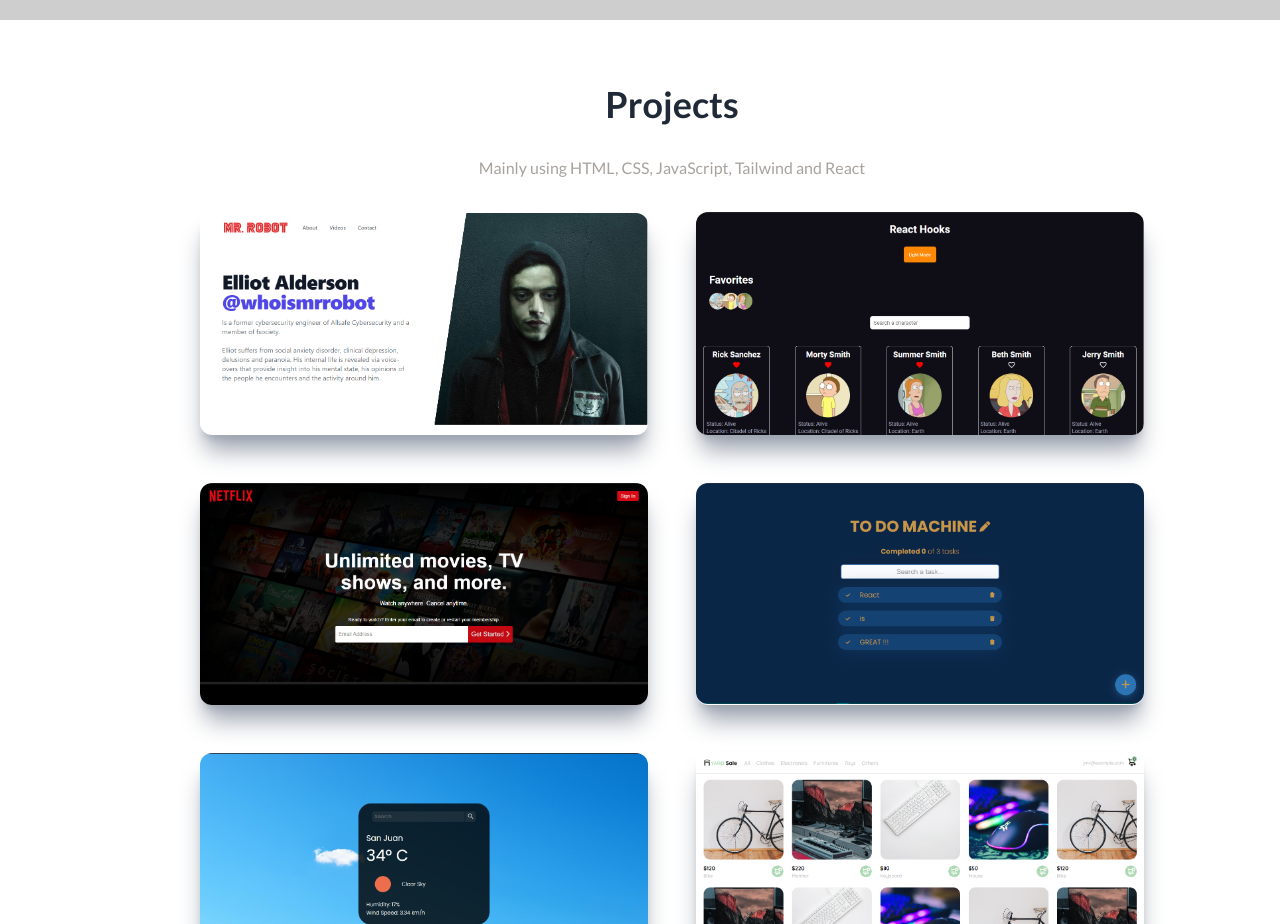
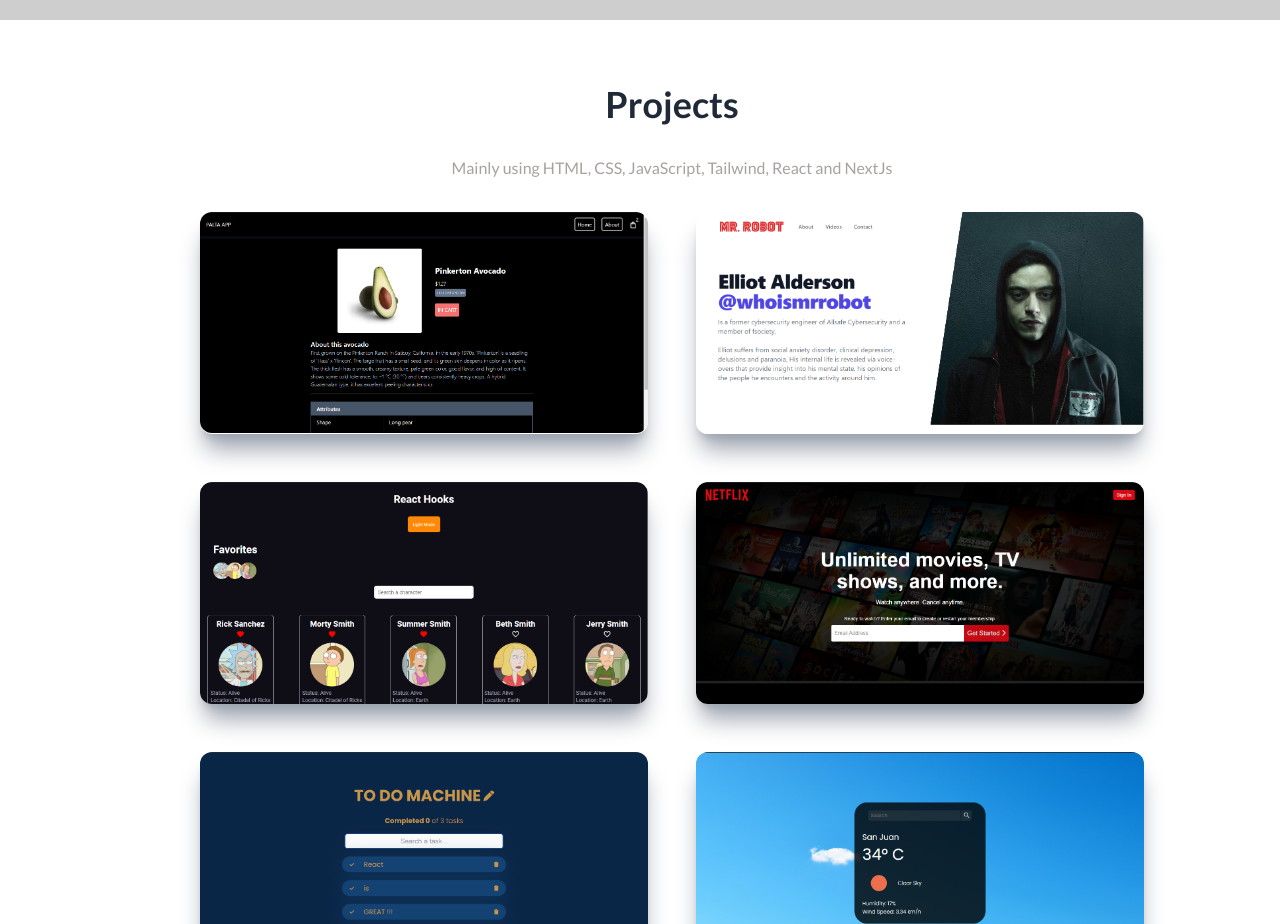
Before and after one commit to JMRodriguez-work/portfolio, a React (Vite) app: page / in a window 1280 px wide. Shown: the part 780-1704 px from the top of the page. Built offline with nearby package versions, Linux system fonts and the light colour scheme; no server answers; grey boxes are pictures that could not be loaded.

Commit message:
UPDATE: CV and new project

```diff
--- a/src/components/Projects.jsx
+++ b/src/components/Projects.jsx
@@ -6,15 +6,23 @@
 import toDo from "../assets/to-do.png";
 import weather from "../assets/weatherapp.png";
 import yardSale from "../assets/yard-sale.png";
+import paltaApp from '../assets/palta-app.png';
 
 const Projects = () => {
   return (
     <div id="projects" className="max-w-[1040px] m-auto md:pl-20 p-4 py-16">
       <h1 className="text-4xl font-bold text-center text-gray-800">Projects</h1>
       <p className="text-center py-8 text-stone-400">
-        Mainly using HTML, CSS, JavaScript, Tailwind and React
+        Mainly using HTML, CSS, JavaScript, Tailwind, React and NextJs
       </p>
       <div className="grid sm:grid-cols-2 gap-12">
+        <ProjectItem
+          img={paltaApp}
+          title="Avocado App"
+          utils="NextJS-Tailwind"
+          website="https://palta-next.vercel.app/"
+          repo="https://github.com/JMRodriguez-work/palta-next"
+        />
         <ProjectItem
           img={mrRobot}
           title="Mr Robot Landing"
```
Also changed, not shown: src/assets/palta-app.png (added), 1 other file (tests, documents, lock files or other folders).
